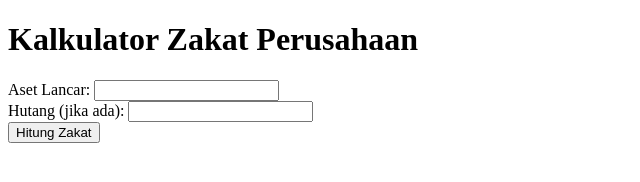
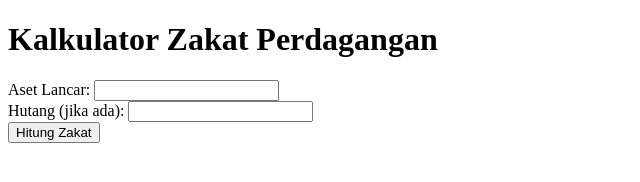
Before and after one commit to pengumpulanbma/webbma, a plain HTML site: page kalkulator-zakat-perdagangan.html in a window 1280 px wide. Shown: the whole page, without its empty margins (0-640 px from the left). Drawn offline with Linux system fonts and the light colour scheme.

Commit message:
Update kalkulator-zakat-perdagangan.html

```diff
--- a/kalkulator-zakat-perdagangan.html
+++ b/kalkulator-zakat-perdagangan.html
@@ -3,10 +3,10 @@
 <head>
 <meta charset="UTF-8">
 <meta name="viewport" content="width=device-width, initial-scale=1.0">
-<title>Kalkulator Zakat Perusahaan</title>
+<title>Kalkulator Zakat Perdagangan</title>
 </head>
 <body>
-<h1>Kalkulator Zakat Perusahaan</h1>
+<h1>Kalkulator Zakat Perdagangan</h1>
 <form id="zakatForm">
     <label for="asetLancar">Aset Lancar:</label>
     <input type="number" id="asetLancar" name="asetLancar" required>
```
